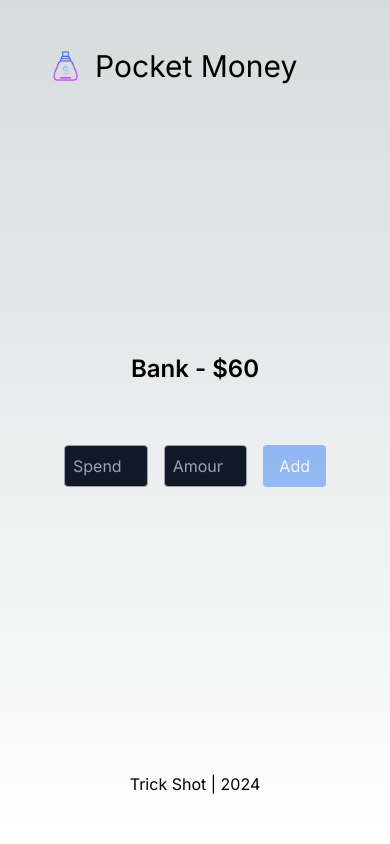
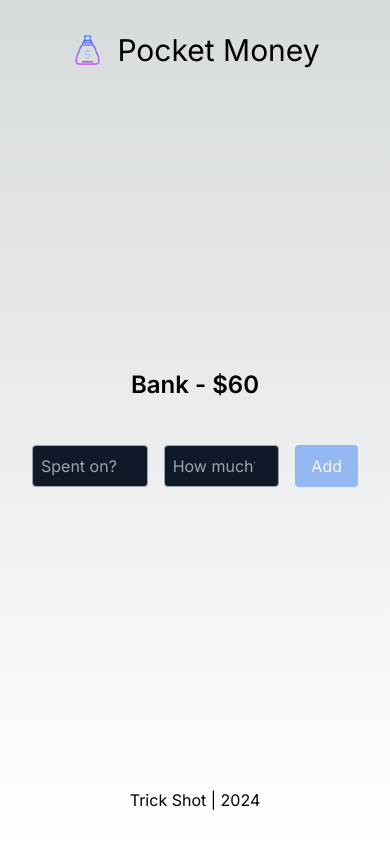
Before and after one commit to ameyakoshti/pocket-money, a Next.js app: page / in a window 390 px wide. Built offline with nearby package versions, Linux system fonts and the light colour scheme.

Commit message:
fix(platform): mobile friendly

```diff
--- a/src/app/page.tsx
+++ b/src/app/page.tsx
@@ -21,9 +21,9 @@ export default function Home() {
   };
 
   return (
-    <main className="flex min-h-screen flex-col items-center justify-between p-12">
-      <div className="w-full">
-        <div className="flex lg:static lg:h-auto lg:w-auto">
+    <main className="flex min-h-screen flex-col items-center justify-between p-8 md:p-12">
+      <div className="md:w-full">
+        <div className="flex lg:h-auto lg:w-auto">
           <Image
             src="/money.png"
             alt="money Logo"
@@ -40,8 +40,8 @@ export default function Home() {
             Bank - ${totalAmount}
           </h2>
         </div>
-        <div className="p-4 relative">
-          <div className="absolute inset-y-0 left-0 w-px bg-white hidden sm:block" />
+        <div className="md:pl-8 md:pt-4 md:pb-4 relative">
+          <div className="absolute inset-y-0 left-0 w-0.5 bg-white hidden sm:block" />
           <SpendList updateAmount={updateAmount} />
         </div>
       </div>
--- a/src/components/spend/index.tsx
+++ b/src/components/spend/index.tsx
@@ -49,14 +49,14 @@ const SpendList: React.FC<ChildComponentProps> = ({ updateAmount }) => {
           value={name}
           onChange={handleNameChange}
           className="w-full p-2 border border-gray-400 rounded bg-gray-900"
-          placeholder="Spend"
+          placeholder="Spent on?"
         />
         <input
           type="number"
           value={value}
           onChange={handleAgeChange}
           className="w-full p-2 border border-gray-400 rounded bg-gray-900"
-          placeholder="Amount"
+          placeholder="How much?"
         />
         <button
           type="submit"
```
